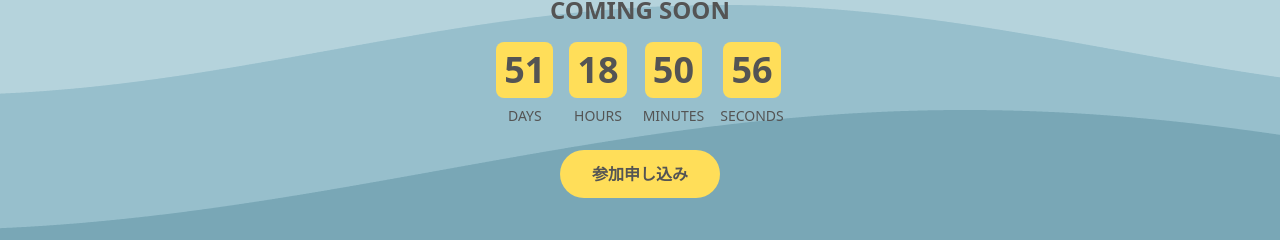
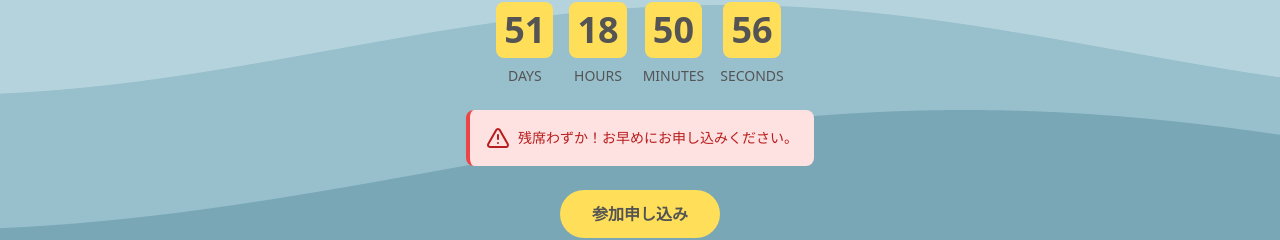
Before and after one commit to ryota-k1002/kamome2024, a Next.js app: page / in a window 1280 px wide. Shown: the part 566-806 px from the top of the page. Built offline with nearby package versions, Linux system fonts and the light colour scheme.

Commit message:
update page.tsx | few tickets left

```diff
--- a/app/page.tsx
+++ b/app/page.tsx
@@ -3,7 +3,7 @@
 import Image from 'next/image'
 import { useState, useEffect, useRef } from 'react'
 import { Button } from "@/components/ui/button"
-import { Calendar, MapPin, ExternalLink, Facebook, Building2, User } from 'lucide-react'
+import { Calendar, MapPin, ExternalLink, Facebook, Building2, User, AlertTriangle } from 'lucide-react'
 import { Dialog, DialogContent, DialogHeader, DialogTitle, DialogTrigger } from "@/components/ui/dialog"
 
 const WaveAndBirdAnimation = () => {
@@ -138,6 +138,10 @@ const HeroSection = ({ timeLeft }: { timeLeft: { days: number; hours: number; mi
             <FlipCard value={timeLeft.minutes.toString().padStart(2, '0')} label="MINUTES" />
             <FlipCard value={timeLeft.seconds.toString().padStart(2, '0')} label="SECONDS" />
           </div>
+        </div>
+        <div className="mb-6 flex items-center justify-center bg-red-100 border-l-4 border-red-500 text-red-700 p-4 rounded-lg">
+          <AlertTriangle className="mr-2" />
+          <p className="text-sm font-medium">残席わずか！お早めにお申し込みください。</p>
         </div>
         <button
           onClick={handleScrollToRegistration}
```
